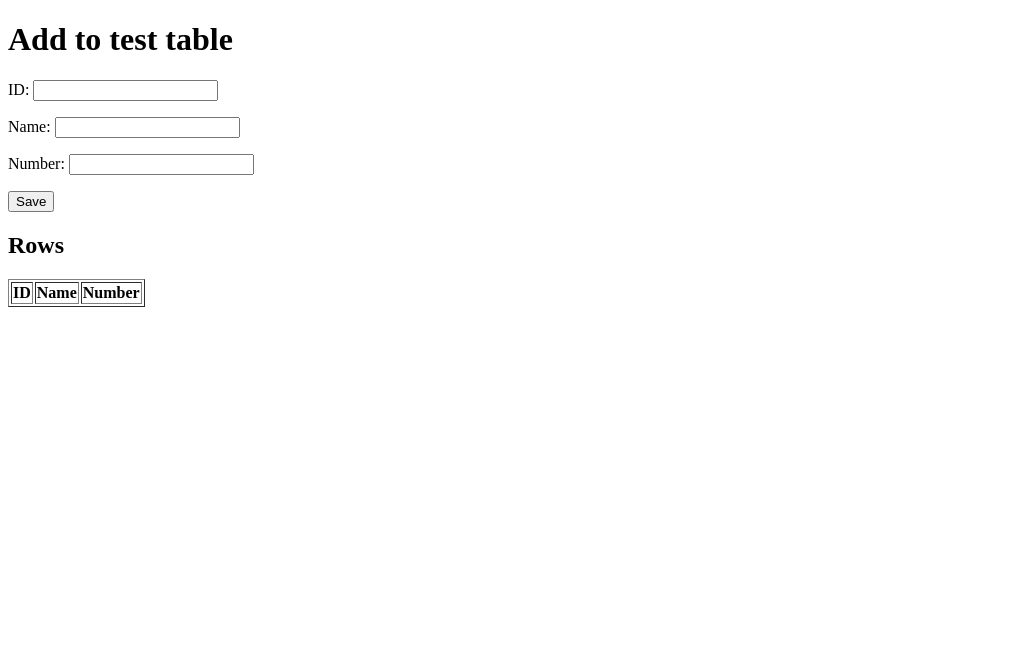
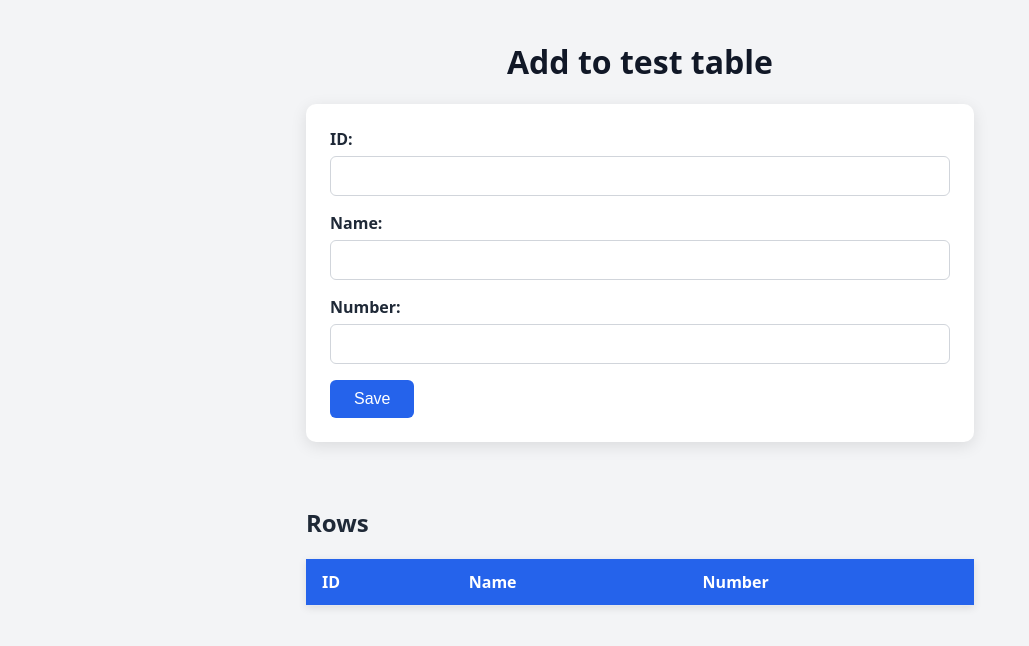
Before and after one commit to Silvor23/FaceBook_Reel_Log, a website: page public/index.html in a window 1280 px wide. Shown: the whole page, without its empty margins (0-1029 px from the left). Drawn offline with Linux system fonts and the light colour scheme; no server answers.

Commit message:
create css

```diff
--- a/public/index.html
+++ b/public/index.html
@@ -1,8 +1,10 @@
 <!doctype html>
 <html lang="en">
   <head>
+    <link rel="stylesheet" href="style.css" />
+    <meta name="viewport" content="width=device-width, initial-scale=1" />
     <meta charset="UTF-8" />
-    <title>Test table</title>
+    <title>FRL</title>
   </head>
   <body>
     <h1>Add to test table</h1>
@@ -23,7 +25,7 @@
     </form>
     <p id="message"></p>
     <h2>Rows</h2>
-    <table border="1">
+    <table>
       <thead>
         <tr>
           <th>ID</th>
--- /dev/null
+++ b/public/style.css
@@ -0,0 +1,98 @@
+/* Make width calculations include padding and border */
+* {
+  box-sizing: border-box;
+}
+
+body {
+  font-family: system-ui, Arial, sans-serif;
+  background: #f3f4f6;
+  color: #1f2937;
+  max-width: 700px;
+  margin: 40px auto;
+  padding: 0 16px;
+}
+
+h1 {
+  text-align: center;
+  color: #111827;
+}
+
+h2 {
+  margin-top: 32px;
+}
+form {
+  background: #ffffff;
+  padding: 24px;
+  border-radius: 10px;
+  box-shadow: 0 4px 16px rgba(0, 0, 0, 0.1);
+}
+
+form p {
+  margin: 0 0 16px;
+}
+
+label {
+  display: block;
+  margin-bottom: 6px;
+  font-weight: 600;
+}
+input {
+  width: 100%;
+  padding: 10px;
+  font-size: 16px;
+  border: 1px solid #d1d5db;
+  border-radius: 6px;
+}
+
+input:focus {
+  outline: none;
+  border-color: #2563eb;
+  box-shadow: 0 0 0 3px rgba(37, 99, 235, 0.2);
+}
+
+button {
+  background: #2563eb;
+  color: #ffffff;
+  border: none;
+  padding: 10px 24px;
+  font-size: 16px;
+  border-radius: 6px;
+  cursor: pointer;
+}
+
+button:hover {
+  background: #1d4ed8;
+}
+#message {
+  min-height: 1.2em;
+  margin: 12px 0;
+  text-align: center;
+  font-weight: 600;
+}
+
+table {
+  width: 100%;
+  border-collapse: collapse;
+  background: #ffffff;
+  box-shadow: 0 2px 8px rgba(0, 0, 0, 0.1);
+}
+
+th,
+td {
+  padding: 12px 16px;
+  text-align: left;
+  border-bottom: 1px solid #e5e7eb;
+}
+
+th {
+  background: #2563eb;
+  color: #ffffff;
+}
+
+tbody tr:nth-child(even) {
+  background: #f9fafb;
+}
+
+tbody tr:hover {
+  background: #eff6ff;
+}
```
